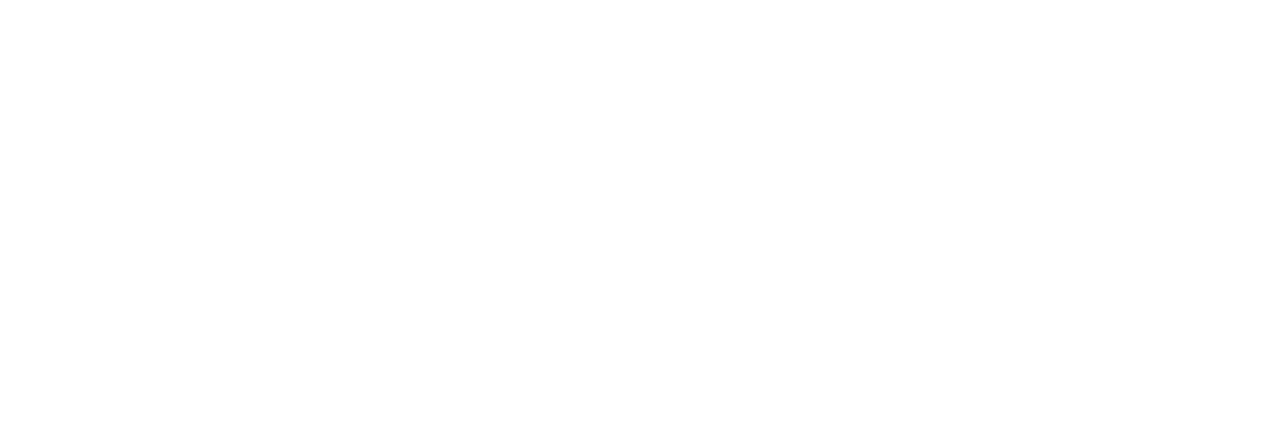
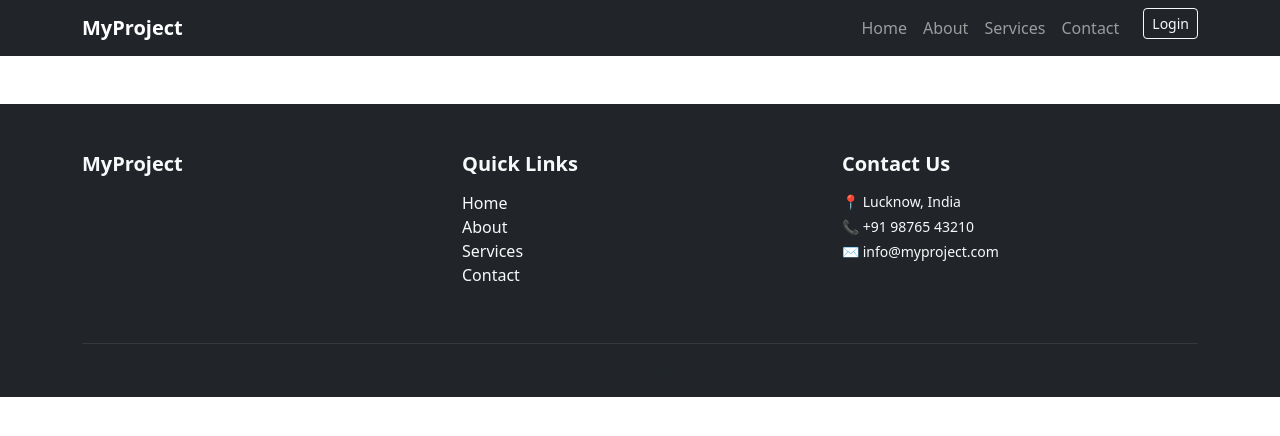
Before and after one commit to rishabh151999/palaeontologicalsociety, a PHP site: page / in a window 1280 px wide. Before the commit the part shown is empty. Shown: the top 436 px of the page. Run offline with PHP 8.4, Linux system fonts and the light colour scheme; a stand-in replaces the project's code that opens the database connection.

Commit message:
first commit

```diff
--- a/includes/footer.php
+++ b/includes/footer.php
@@ -0,0 +1,42 @@
+<footer class="bg-dark text-light pt-5 pb-3 mt-5">
+  <div class="container">
+    <div class="row">
+
+      <!-- About -->
+      <div class="col-md-4 mb-4">
+        <h5 class="fw-bold">MyProject</h5>
+        <p class="small text-muted">
+          MyProject is a simple Core PHP application built using Bootstrap,
+          focusing on clean UI and performance.
+        </p>
+      </div>
+
+      <!-- Quick Links -->
+      <div class="col-md-4 mb-4">
+        <h5 class="fw-bold">Quick Links</h5>
+        <ul class="list-unstyled">
+          <li><a href="index.php?page=home" class="text-light text-decoration-none">Home</a></li>
+          <li><a href="index.php?page=about" class="text-light text-decoration-none">About</a></li>
+          <li><a href="index.php?page=services" class="text-light text-decoration-none">Services</a></li>
+          <li><a href="index.php?page=contact" class="text-light text-decoration-none">Contact</a></li>
+        </ul>
+      </div>
+
+      <!-- Contact -->
+      <div class="col-md-4 mb-4">
+        <h5 class="fw-bold">Contact Us</h5>
+        <p class="small mb-1">📍 Lucknow, India</p>
+        <p class="small mb-1">📞 +91 98765 43210</p>
+        <p class="small">✉️ info@myproject.com</p>
+      </div>
+
+    </div>
+
+    <hr class="border-secondary">
+
+    <!-- Bottom -->
+    <div class="text-center small text-muted">
+      © <?php echo date("Y"); ?> MyProject. All Rights Reserved.
+    </div>
+  </div>
+</footer>
--- a/includes/header.php
+++ b/includes/header.php
@@ -0,0 +1,59 @@
+<!DOCTYPE html>
+<html lang="en">
+<head>
+  <meta charset="UTF-8">
+  <title>Palaeontological Society of India</title>
+  <meta name="viewport" content="width=device-width, initial-scale=1">
+
+  <!-- Bootstrap CSS -->
+  <link href="https://cdn.jsdelivr.net/npm/bootstrap@5.3.3/dist/css/bootstrap.min.css" rel="stylesheet">
+
+  <!-- Custom CSS -->
+  <link rel="stylesheet" href="public/css/style.css">
+</head>
+<body>
+<nav class="navbar navbar-expand-lg navbar-dark bg-dark sticky-top">
+  <div class="container">
+
+    <!-- Logo -->
+    <a class="navbar-brand fw-bold" href="index.php">
+      MyProject
+    </a>
+
+    <!-- Toggle Button (Mobile) -->
+    <button class="navbar-toggler" type="button" data-bs-toggle="collapse"
+      data-bs-target="#mainNavbar">
+      <span class="navbar-toggler-icon"></span>
+    </button>
+
+    <!-- Menu -->
+    <div class="collapse navbar-collapse" id="mainNavbar">
+      <ul class="navbar-nav ms-auto mb-2 mb-lg-0">
+
+        <li class="nav-item">
+          <a class="nav-link" href="index.php?page=home">Home</a>
+        </li>
+
+        <li class="nav-item">
+          <a class="nav-link" href="index.php?page=about">About</a>
+        </li>
+
+        <li class="nav-item">
+          <a class="nav-link" href="index.php?page=services">Services</a>
+        </li>
+
+        <li class="nav-item">
+          <a class="nav-link" href="index.php?page=contact">Contact</a>
+        </li>
+
+        <!-- Auth Buttons -->
+        <li class="nav-item ms-lg-3">
+          <a class="btn btn-outline-light btn-sm" href="index.php?page=login">
+            Login
+          </a>
+        </li>
+
+      </ul>
+    </div>
+  </div>
+</nav>
--- a/index.php
+++ b/index.php
@@ -1,17 +1,4 @@
 <?php
-require_once 'config/config.php';
-require_once 'config/database.php';
-
-$page = $_GET['page'] ?? 'home';
-
-$file = "pages/$page.php";
-
 include 'includes/header.php';
-
-if (file_exists($file)) {
-    include $file;
-} else {
-    echo "<h2>404 Page Not Found</h2>";
-}
-
+include 'pages/home.php';
 include 'includes/footer.php';
--- a/public/css/style.css
+++ b/public/css/style.css
@@ -0,0 +1,8 @@
+footer a:hover {
+  color: #0d6efd !important;
+  text-decoration: underline;
+}
+
+footer h5 {
+  margin-bottom: 15px;
+}
```
